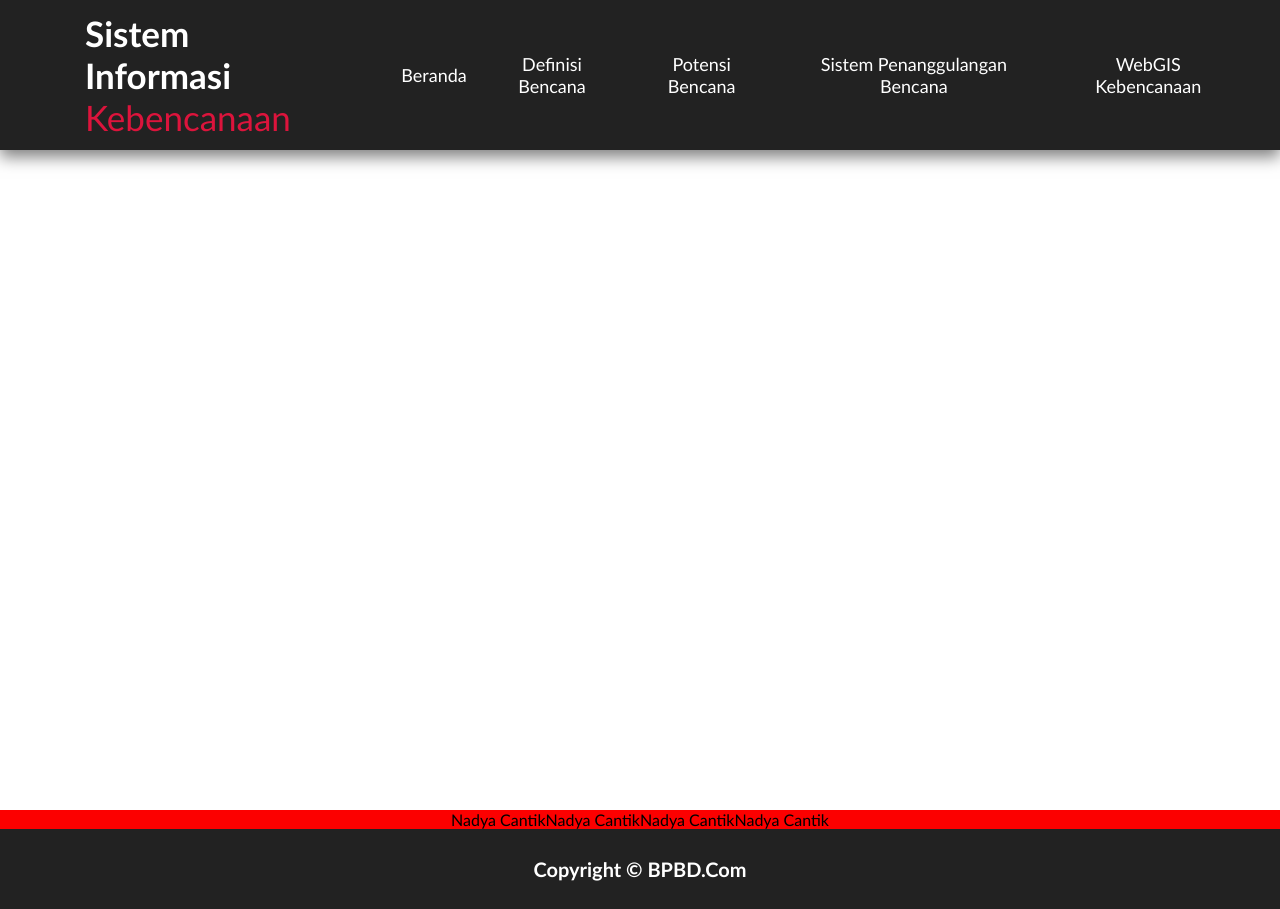
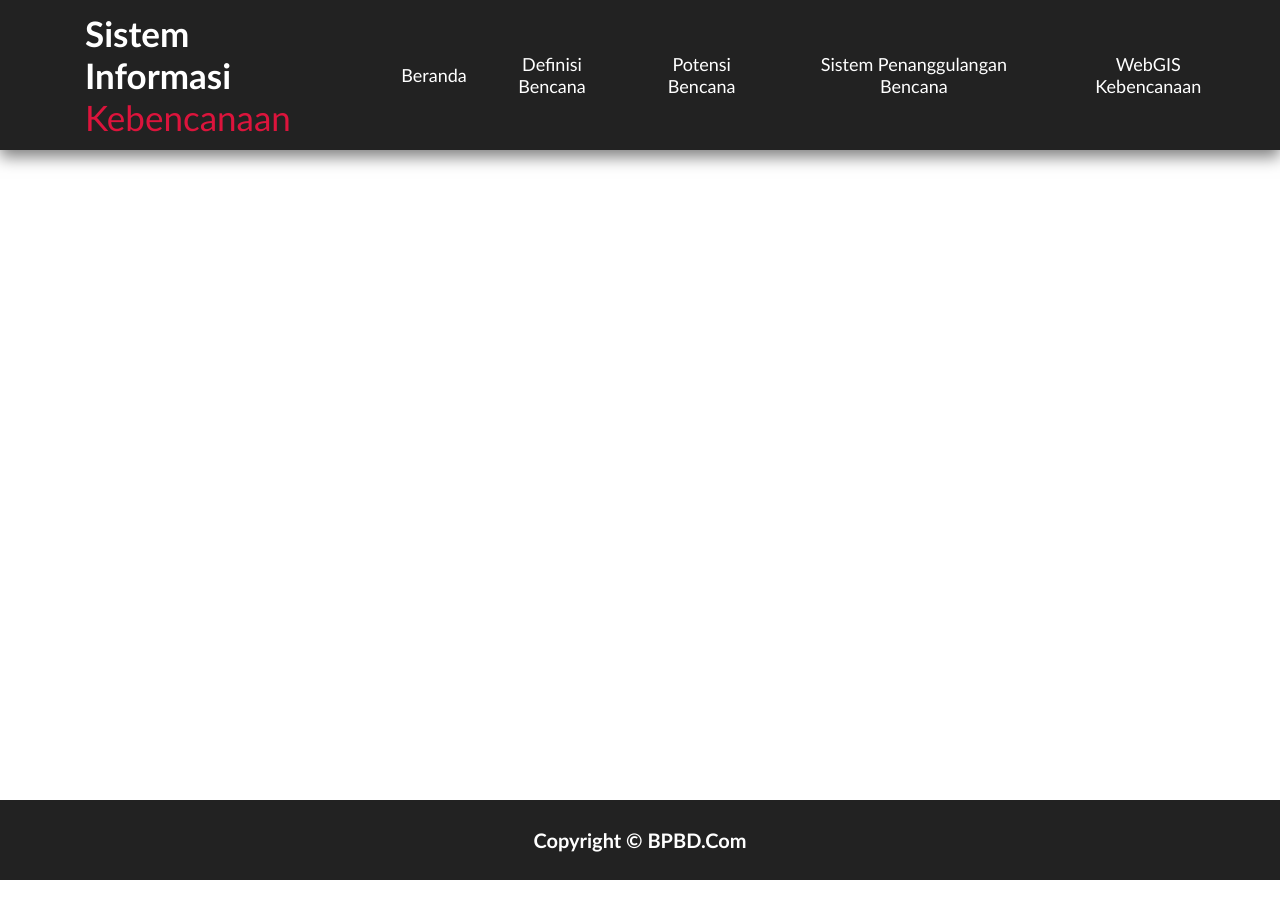
Before and after one commit to RyanHartono/Sistem-Iinformasi-Kebencanaan-Grabag, a plain HTML site: page index.html in a window 1280 px wide. After the commit the page ends 880 px from the top, so only its background shows below. Drawn offline with Linux system fonts and the light colour scheme.

Commit message:
pnadyacntk

```diff
--- a/index.html
+++ b/index.html
@@ -24,12 +24,7 @@
                 </ul>
             </nav>
         </div>
-        <div class="container-content">
-            <p style="text-align: center;">Nadya Cantik</p>
-            <p style="text-align: center;">Nadya Cantik</p>
-            <p style="text-align: center;">Nadya Cantik</p>
-            <p style="text-align: center;">Nadya Cantik</p>
-        </div>
+
         <div class="container-footer">
             <h1>copyright &copy; BPBD.com</h1>
         </div>
```
